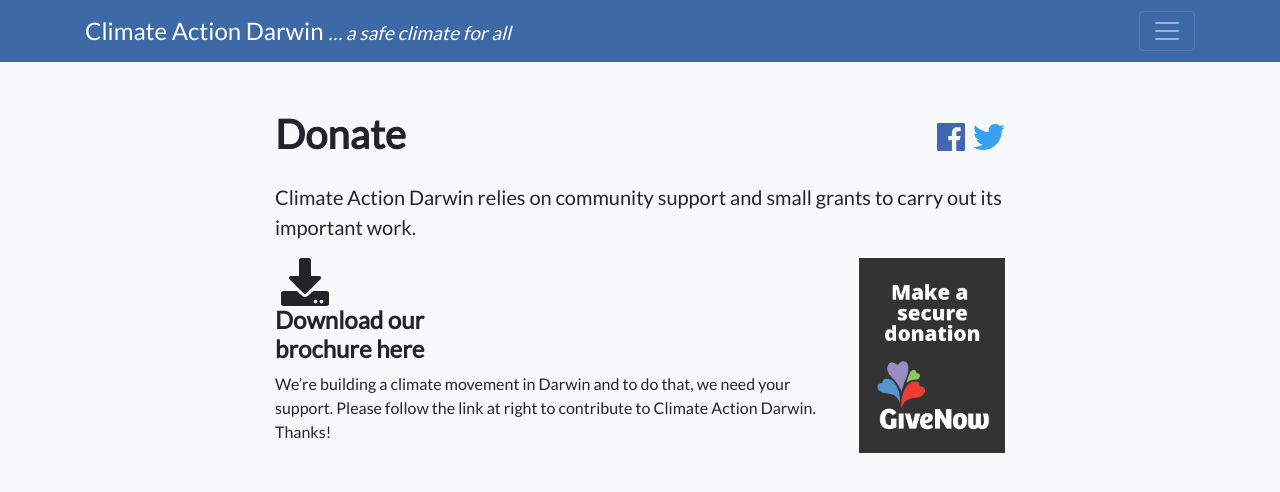
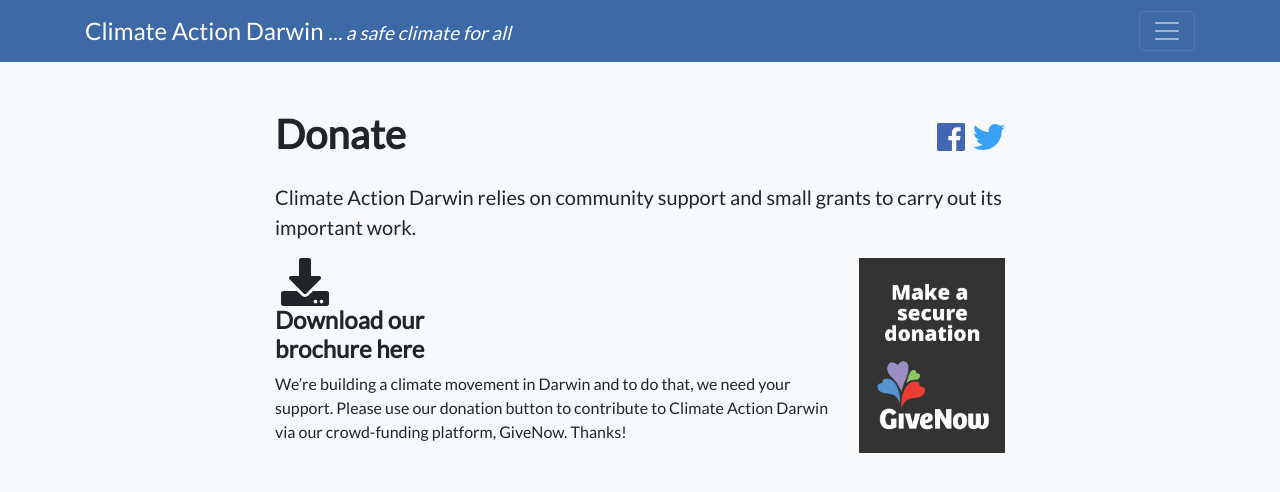
Before and after one commit to superdivest/superdivest.github.io, a Jekyll site: the page built from donate/index.md, in a window 1280 px wide, cut to the strip 0-508 px from the top of the page. Shown: the top 492 px of the strip. Built offline with Jekyll 4.4.1, drawn with Linux system fonts in a browser that asks for light colours; nearby versions of some CDN libraries.

Commit message:
Updated Index

```diff
--- a/donate/index.md
+++ b/donate/index.md
@@ -17,4 +17,4 @@
   </span>
 </h4>
 
-We're building a climate movement in Darwin and to do that, we need your support. Please follow the link at right to contribute to Climate Action Darwin. Thanks!
+We're building a climate movement in Darwin and to do that, we need your support. Please use our donation button to contribute to Climate Action Darwin via our crowd-funding platform, GiveNow. Thanks!
```
